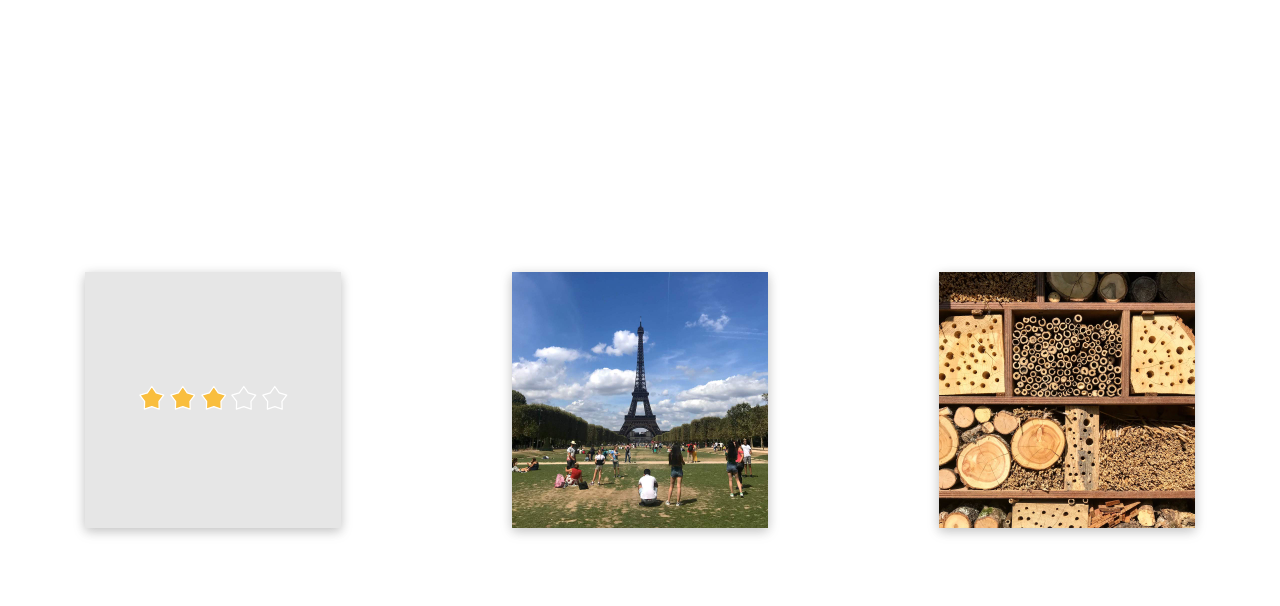
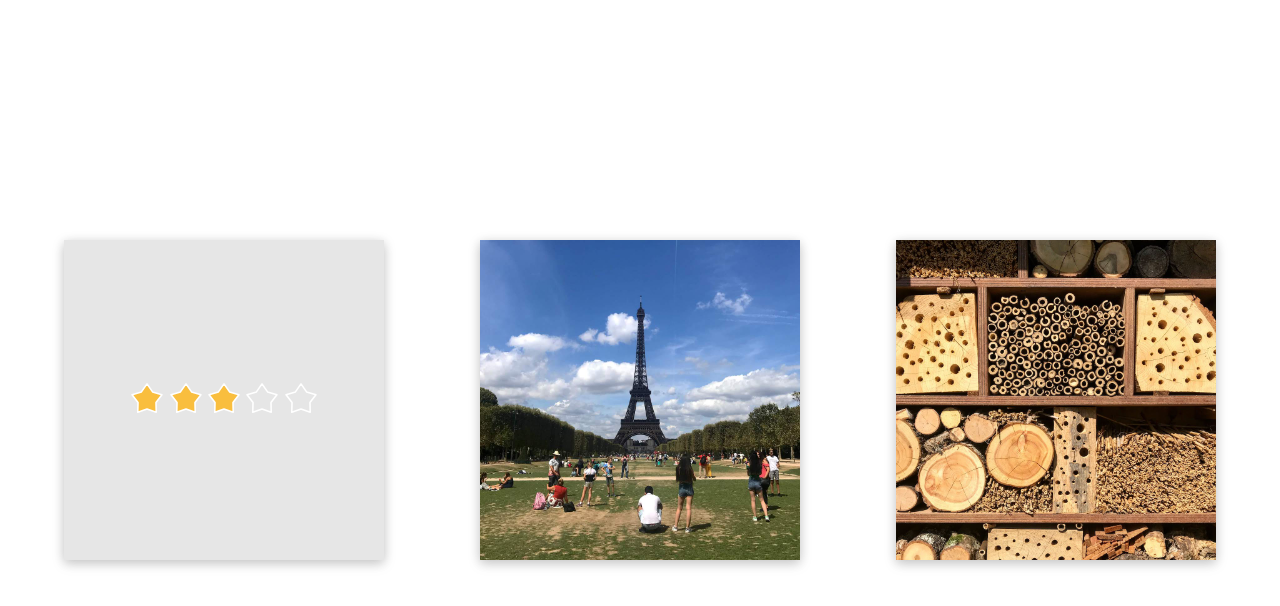
Before and after one commit to MattCrouch/react-spring-tutorial, a React (Create React App) app: page / in a window 1280 px wide. Both pictures are taken after a click on the element 213 px from the left and 400 px from the top of the page. Shown: the top 606 px of the page. Built offline with nearby package versions, Linux system fonts and the light colour scheme.

Commit message:
Update card styling

```diff
--- a/src/App.css
+++ b/src/App.css
@@ -1,6 +1,9 @@
 .App {
-  display: flex;
   align-items: center;
-  justify-content: space-around;
+  justify-items: center;
+  display: grid;
   min-height: 100vh;
+  grid-template-columns: repeat(auto-fit, minmax(20rem, 1fr));
+  grid-gap: 2rem;
+  padding: 2rem;
 }
--- a/src/RatingsCard/styles.css
+++ b/src/RatingsCard/styles.css
@@ -2,8 +2,8 @@
   /* Filter over box-shadow to support the flip effect */
   filter: drop-shadow(0 3px 6px rgba(0, 0, 0, 0.16))
     drop-shadow(0 3px 6px rgba(0, 0, 0, 0.1));
-  width: 20vw;
-  height: 20vw;
+  width: 20rem;
+  height: 20rem;
   position: relative;
   perspective: 1000px;
   cursor: pointer;
--- a/src/Star/styles.css
+++ b/src/Star/styles.css
@@ -1,6 +1,6 @@
 .Star {
   display: inline-block;
-  height: 2vw;
-  width: 2vw;
-  margin: 0.2vw;
+  height: 2em;
+  width: 2em;
+  margin: 0.2em;
 }
--- a/src/index.css
+++ b/src/index.css
@@ -1,3 +1,7 @@
+* {
+  box-sizing: border-box;
+}
+
 body {
   margin: 0;
   padding: 0;
@@ -7,8 +11,3 @@ body {
   -webkit-font-smoothing: antialiased;
   -moz-osx-font-smoothing: grayscale;
 }
-
-code {
-  font-family: source-code-pro, Menlo, Monaco, Consolas, "Courier New",
-    monospace;
-}
```
